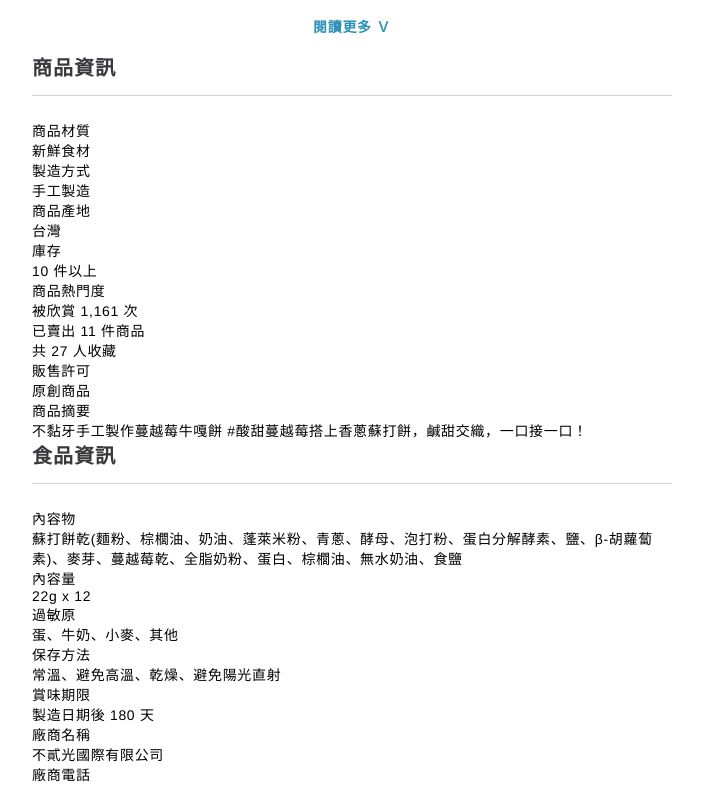
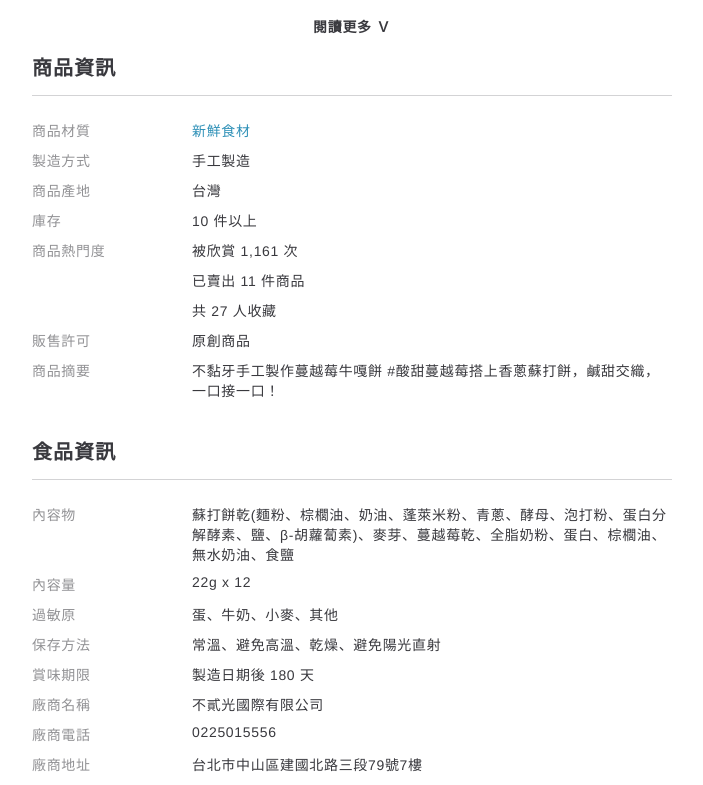
Before and after one commit to SheepyChen/pinkoi-app, a React (Create React App) app: page / in a window 1280 px wide. Shown: the part 1528-2313 px from the top of the page, without its empty margins (8-711 px from the left). Built offline with nearby package versions, Linux system fonts and the light colour scheme; no server answers; the HTML template or start-up script is replaced by a standard one.

Commit message:
finished product-info and food-info

```diff
--- a/src/pages/ProductInfo.js
+++ b/src/pages/ProductInfo.js
@@ -1,12 +1,11 @@
 import React from 'react'
-
 
 function ProductInfo() {
     return (
         <div className="product-info">
-            <div class="box-title">商品資訊</div>
+            <div className="box-title">商品資訊</div>
             <dl>
-                <div class="info">
+                <div className="info">
                     <dt>商品材質</dt>
                     <dd><a href="#">新鮮食材</a></dd>
                 </div>
--- a/src/styles/_foodInfo.scss
+++ b/src/styles/_foodInfo.scss
@@ -1,15 +1,17 @@
 .food-info{
+    margin-bottom: 36px;
     dl{
-        padding-top: 24px;
+
 
     .info{
         display: flex;
+        margin-bottom: 10px;
         dt{
-            width: 40%;
-            color: rgb(146, 146, 146);
+            width: 25%;
+            color: #929295;
         }
         dd{
-            width: 60%;
+            width: 75%;
             justify-content: flex-start;
 
         }
--- a/src/styles/_productInfo.scss
+++ b/src/styles/_productInfo.scss
@@ -1,19 +1,22 @@
-.item-info{
+.product-info{
+    margin-bottom: 36px;
     dl{
-        padding-top: 24px;
 
         .info{
             display: flex;
+            margin-bottom: 10px;
             dt{
-            width: 40%;
-            color: rgb(146, 146, 146);
+            width: 25%;
+            color: #929295;
 
             }
             dd{
-            width: 60%;
+            width: 75%;
             justify-content: flex-start;
-
+            a{
+                color: #2e90b7;;
             }
             }
         }
     }
+}
--- a/src/styles/style.css
+++ b/src/styles/style.css
@@ -6,6 +6,7 @@
   font-family: Helvetica Neue,Helvetica,Arial,PingFang TC,Heiti TC,Microsoft JhengHei,sans-serif;
   font-size: 0.935rem;
   letter-spacing: .05em;
+  color: #39393E;
 }
 
 a {
@@ -21,7 +22,6 @@ ul {
   font-weight: 700;
   font-size: 1.34rem;
   border-bottom: solid 1px #d3d3d5;
-  color: #39393E;
   padding-bottom: 14px;
   margin-bottom: 24px;
 }
@@ -29,7 +29,6 @@ ul {
 .box-title-r {
   font-weight: 600;
   font-size: 1.34rem;
-  color: #39393E;
   border-top: solid 1px #d3d3d5;
   padding-top: 24px;
 }
@@ -440,28 +439,6 @@ footer .footer-bottom .right .right-lan i {
   height: 51px;
 }
 
-.item-info dl {
-  padding-top: 24px;
-}
-
-.item-info dl .info {
-  display: -webkit-box;
-  display: -ms-flexbox;
-  display: flex;
-}
-
-.item-info dl .info dt {
-  width: 40%;
-  color: #929292;
-}
-
-.item-info dl .info dd {
-  width: 60%;
-  -webkit-box-pack: start;
-      -ms-flex-pack: start;
-          justify-content: flex-start;
-}
-
 .product-description {
   position: relative;
   margin-bottom: 36px;
@@ -483,4 +460,54 @@ footer .footer-bottom .right .right-lan i {
   left: 50%;
   cursor: pointer;
 }
+
+.product-info {
+  margin-bottom: 36px;
+}
+
+.product-info dl .info {
+  display: -webkit-box;
+  display: -ms-flexbox;
+  display: flex;
+  margin-bottom: 10px;
+}
+
+.product-info dl .info dt {
+  width: 25%;
+  color: #929295;
+}
+
+.product-info dl .info dd {
+  width: 75%;
+  -webkit-box-pack: start;
+      -ms-flex-pack: start;
+          justify-content: flex-start;
+}
+
+.product-info dl .info dd a {
+  color: #2e90b7;
+}
+
+.food-info {
+  margin-bottom: 36px;
+}
+
+.food-info dl .info {
+  display: -webkit-box;
+  display: -ms-flexbox;
+  display: flex;
+  margin-bottom: 10px;
+}
+
+.food-info dl .info dt {
+  width: 25%;
+  color: #929295;
+}
+
+.food-info dl .info dd {
+  width: 75%;
+  -webkit-box-pack: start;
+      -ms-flex-pack: start;
+          justify-content: flex-start;
+}
 /*# sourceMappingURL=style.css.map */
--- a/src/styles/style.scss
+++ b/src/styles/style.scss
@@ -5,6 +5,7 @@
     font-family: Helvetica Neue,Helvetica,Arial,PingFang TC,Heiti TC,Microsoft JhengHei,sans-serif;
     font-size: 0.935rem;
     letter-spacing: .05em;
+    color: #39393E;
 }
 a{
     text-decoration: none;
@@ -18,7 +19,7 @@ ul{
     font-weight: 700;
     font-size: 1.34rem;
     border-bottom:solid 1px #d3d3d5;
-    color: #39393E;
+
     padding-bottom: 14px;
     margin-bottom: 24px;
 
@@ -26,7 +27,7 @@ ul{
 .box-title-r{
     font-weight: 600;
     font-size: 1.34rem;
-    color: #39393E;
+
     border-top:solid 1px #d3d3d5;
     padding-top: 24px;
 
@@ -55,5 +56,6 @@ ul{
 @import "./about";
 @import "./productmenu";
 @import "./productImg";
+@import "./productdescription";
 @import "./productInfo";
-@import"./productdescription";
+@import "./foodInfo"
```
Lines whose indentation alone changed are shown as unchanged.
